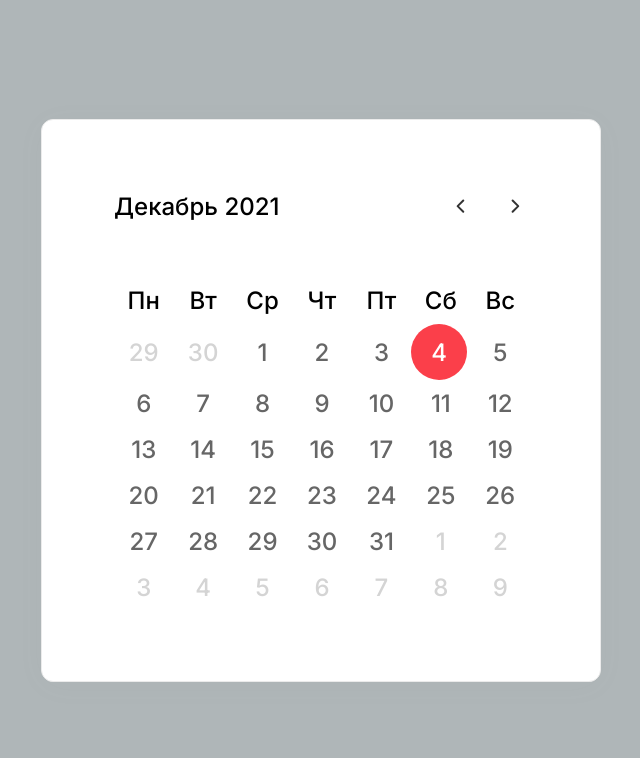
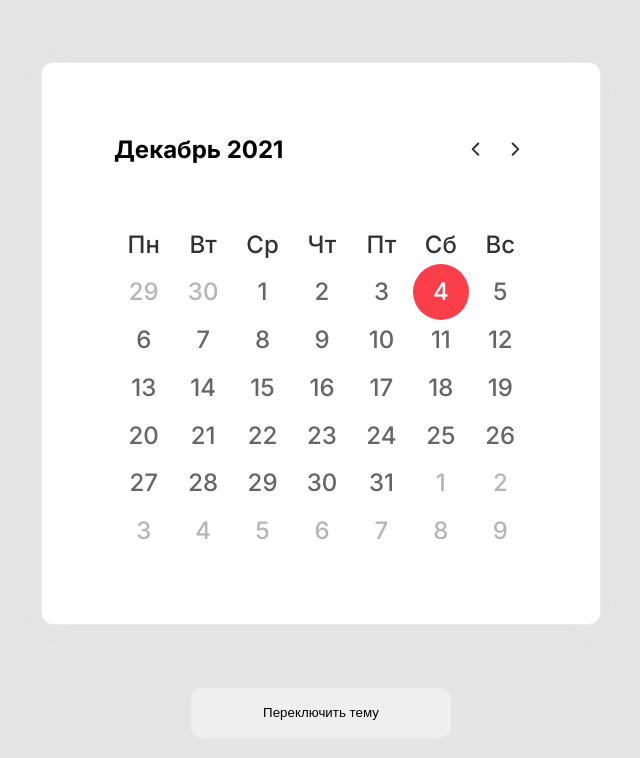
Before and after one commit to IgorSmugalov/calendar, a website built with webpack: page src/index.html in a window 1280 px wide. Shown: the whole page, without its empty margins (319-959 px from the left). Built offline with nearby package versions, Linux system fonts and the light colour scheme.

Commit message:
rework style from css to scss add themes on css rework buttons from "onclick" in html to eventlistener in js

```diff
--- a/src/calendar.js
+++ b/src/calendar.js
@@ -20,7 +20,7 @@ let globalCurrentMonth = new Date().getMonth();
 function printMonthAndYear(month, year) { // Выводит месяц и год на странице
 	let monthList = ['Январь', 'Февраль', 'Март', 'Апрель', 'Май', 'Июнь', 'Июль', 'Август', 'Сентябрь', 'Октябрь', 'Ноябрь', 'Декабрь'];
 	let monthName = monthList[month];
-	let monthOutput = document.querySelector('.month');
+	let monthOutput = document.querySelector('.calendar__current-month');
 	monthOutput.innerText = `${monthName} ${year} `;
 };
 
@@ -29,7 +29,7 @@ function createCalendarGrid() { //создаеn сетку координат 7
 	calendarDates.innerHTML = '';
 	for (let dayGrid = 1; dayGrid <= 7 * 6; dayGrid++) {
 		let date = document.createElement('div');
-		date.classList.add('date-item');
+		date.classList.add('calendar__dates-item');
 		date.setAttribute('id', `date${dayGrid}`);
 		calendarDates.append(date);
 	};
@@ -61,20 +61,25 @@ function fillCalendarVer2(month, year) {
 	let dateCoordinate = 1;
 	for (let dateOutput = calendarParameters.daysInPreviousMonth - calendarParameters.includedDaysFromPreviousMonth + 1; dateOutput <= calendarParameters.daysInPreviousMonth; dateOutput++) {
 		document.querySelector(`#date${dateCoordinate}`).append(dateOutput);
-		document.querySelector(`#date${dateCoordinate}`).classList.add('outer-date');
+		document.querySelector(`#date${dateCoordinate}`).classList.add('calendar__dates--outer-date');
 		dateCoordinate++;
 	}
 	for (let dateOutput = 1; dateOutput <= calendarParameters.daysInCurrentMonth; dateOutput++) {
 		document.querySelector(`#date${dateCoordinate}`).append(dateOutput);
 		if (dateOutput == currentDate.currentDate & month == currentDate.currentMonth & year == currentDate.currentYear) {
-			document.querySelector(`#date${dateCoordinate}`).classList.add('current-data');
+			document.querySelector(`#date${dateCoordinate}`).classList.add('calendar__dates--current-data');
+			let currentDateContainer = document.querySelector(`#date${dateCoordinate}`);
+			let currentDateBacklight = document.createElement('div');
+			currentDateBacklight.classList.add('calendar__dates--current-data-backlight');
+			currentDateContainer.append(currentDateBacklight);
+
 		}
 		calendarParameters.numWeekdayForFirstMonthDay++;
 		dateCoordinate++;
 	}
 	for (let dateOutput = 1; dateOutput <= calendarParameters.includedDaysFromNextMonth; dateOutput++) {
 		document.querySelector(`#date${dateCoordinate}`).append(dateOutput);
-		document.querySelector(`#date${dateCoordinate}`).classList.add('outer-date');
+		document.querySelector(`#date${dateCoordinate}`).classList.add('calendar__dates--outer-date');
 		dateCoordinate++;
 	}
 };
@@ -110,5 +115,8 @@ function prevMounth() { // Предыдущий месяц по кнопке <
 	CreateCalendar(globalCurrentMonth, globalCurrentYear);
 };
 
-window.nextMounth = nextMounth;
-window.prevMounth = prevMounth;
+const switchToNextMounth = document.querySelector('.calendar__arrow--next');
+switchToNextMounth.addEventListener('click', nextMounth);
+
+const switchToPreviewMounth = document.querySelector('.calendar__arrow--preview');
+switchToPreviewMounth.addEventListener('click', prevMounth);
--- a/src/fonts.css
+++ b/src/fonts.css
@@ -1,11 +1,7 @@
 @import url('https://fonts.googleapis.com/css2?family=Inter:wght@500;700&display=swap');
 
-h1, h2, p{
+body {
     font-family: Inter;
-}
-div {
-    font-family: Inter;
-    font-weight: 500;
     font-size: 24px;
     text-align: center;
 }
--- a/src/index.html
+++ b/src/index.html
@@ -3,33 +3,39 @@
 <head>
 	<title></title>
 </head>
-<body>
+<body class="light-theme">
 
-<section class="calendar-container">
-	<div class="month-selector">
-		<div class="month"></div>
-		<div class="arrows">
-			<button class="button-month-switcher" onclick="prevMounth()">
-				<svg width="9" height="14" viewBox="0 0 9 14" fill="none" xmlns="http://www.w3.org/2000/svg"><path d="M7.2843 1.00001L1.62744 6.65686L7.2843 12.3137" stroke="#333333" stroke-width="2" stroke-linecap="round" stroke-linejoin="round"/></svg>
+<section class="calendar">
+	<div class="calendar__month-selector">
+		<div class="calendar__current-month"></div>
+		<div class="calendar__actions">
+			<button class="calendar__arrow calendar__arrow--preview">
+				<svg class="calendar__arrow--svg" width="9" height="14" viewBox="0 0 9 14" fill="none" xmlns="http://www.w3.org/2000/svg"><path d="M7.2843 1.00001L1.62744 6.65686L7.2843 12.3137" stroke-width="2" stroke-linecap="round" stroke-linejoin="round"/></svg>
 			</button>
-			<button class="button-month-switcher" onclick="nextMounth()">
-				<svg width="9" height="14" viewBox="0 0 9 14" fill="none" xmlns="http://www.w3.org/2000/svg"><path d="M1.59803 1.00001L7.25488 6.65686L1.59803 12.3137" stroke="#333333" stroke-width="2" stroke-linecap="round" stroke-linejoin="round"/></svg>
+			<button class="calendar__arrow calendar__arrow--next">
+				<svg class="calendar__arrow--svg" width="9" height="14" viewBox="0 0 9 14" fill="none" xmlns="http://www.w3.org/2000/svg"><path d="M1.59803 1.00001L7.25488 6.65686L1.59803 12.3137" stroke-width="2" stroke-linecap="round" stroke-linejoin="round"/></svg>
 			</button>
 		</div>
 	</div>
-	<div class="calendar">
-		<div class="calendar-weekdays">
-			<div class="weekday-item">Пн</div>
-			<div class="weekday-item">Вт</div>
-			<div class="weekday-item">Ср</div>
-			<div class="weekday-item">Чт</div>
-			<div class="weekday-item">Пт</div>
-			<div class="weekday-item">Сб</div>
-			<div class="weekday-item">Вс</div>
+	<div class="calendar__date-output">
+		<div class="calendar__weekdays">
+			<div class="calendar__weekdays-item">Пн</div>
+			<div class="calendar__weekdays-item">Вт</div>
+			<div class="calendar__weekdays-item">Ср</div>
+			<div class="calendar__weekdays-item">Чт</div>
+			<div class="calendar__weekdays-item">Пт</div>
+			<div class="calendar__weekdays-item">Сб</div>
+			<div class="calendar__weekdays-item">Вс</div>
 		</div>
-		<div class="calendar-dates" id="calendar">
+		<div class="calendar__dates" id="calendar">
+			<!-- <div class="calendar__dates-item" id="date1">1</div> <------- Пример строки с датой -->
 		</div>
 	</div>
+	<div class="calendar__theme-switcher">
+	</div>
+</section>
+<section class="theme-switcher">
+	<button class="theme-switcher__button">Переключить тему</button>
 </section>
 
 </body>
--- a/src/index.js
+++ b/src/index.js
@@ -1,3 +1,5 @@
-import './style.css'
+import './style.scss'
 import './fonts.css';
 import './calendar.js';
+import './themes.js';
+import './themes.css'
--- /dev/null
+++ b/src/style.scss
@@ -0,0 +1,104 @@
+html,
+body {
+  margin: 0;
+  padding: 0;
+  background-color: #E5E5E5;
+  height: 100%;
+  width: 100%;
+}
+body {
+  display: flex;
+  align-items: center;
+  justify-content: space-evenly;
+  flex-direction: column;
+  flex-wrap: wrap;
+}
+
+/* Рамки вокруг блоков */
+
+// div, button {
+// border: 1px solid black !important;
+// }
+
+.calendar {
+  width: 560px;
+  height: 563px;
+  padding: 72px;
+  border: 1px solid;
+  border-radius: 12px;
+  box-sizing: border-box;
+
+  &__month-selector {
+    display: flex;
+    justify-content: space-between;
+    font-size: 24px;
+    font-weight: 700;
+  }
+
+  &__actions {
+    display: flex;
+  }
+
+  &__arrow {
+    background-color: transparent;
+    border-radius: 15%;
+    border-color: transparent;
+    vertical-align: top;
+
+    &--svg {
+      height: 100%;
+
+    }
+    &--preview {
+      margin-right: 15px;
+    }
+  }
+
+  &__date-output {
+    width: 416px;
+    height: 334px;
+    margin-top: 56px;
+  }
+
+  &__weekdays {
+    display: grid;
+    height: calc(100% / 7);
+    grid-template-columns: repeat(7, 1fr);
+    grid-template-areas: "mo tu we th fr sa su";
+  }
+
+  &__weekdays-item {
+    display: flex;
+    align-items: center;
+    justify-content: center;
+  }
+
+  &__dates-item {
+    display: flex;
+    align-items: center;
+    justify-content: center;
+    z-index: 1;
+  }
+
+  &__dates {
+    display: grid;
+    height: calc(100% - (100% / 7));
+    grid-template-columns: repeat(7, 1fr);
+    grid-template-rows: repeat(6, 1fr);
+
+    &--outer-date {
+    }
+
+    &--current-data {
+    }
+
+    &--current-data-backlight {
+      height: 56px;
+      width: 56px;
+      border-radius: 50%;
+      position: fixed;
+      z-index: -1;
+
+    }
+  }
+}
--- /dev/null
+++ b/src/themes.css
@@ -0,0 +1,88 @@
+
+.light-theme {
+    --theme-calendar-border-color: #ebebeb;
+    --theme-calendar-bg-color: #ffffff;
+    --theme-calendar-box-shadow: 0px 4px 32px #aaaaaa08;
+
+    --theme-calendar__month-selector-text-color: #333333;
+    --theme-calendar__arrow-hover: #aaaaaa;
+    --theme-calendar__arrow-svg-line-color: #333333;
+
+    --theme-calendar__weekdays-text-color: #333333;
+    --theme-calendar__dates-text-color: #666666;
+    --theme-calendar__dates--outer-date-text-color: #b6b6b6;
+    --theme-calendar__dates--current-data-background-color: #FB3F4A;
+    --theme-calendar__dates--current-data-text-color: #FFFFFF;
+}
+
+
+.dark-theme {
+    --theme-calendar-border-color: #090A0C;
+    --theme-calendar-bg-color: #000000;
+    --theme-calendar-box-shadow: 0px 4px 32px #aaaaaa08;
+
+    --theme-calendar__month-selector-text-color: #FFFFFF;
+    --theme-calendar__arrow-hover: #363636;
+    --theme-calendar__arrow-svg-line-color: #FFFFFF;
+
+    --theme-calendar__weekdays-text-color: #FFFFFF;
+    --theme-calendar__dates-text-color: #CCCCCC;
+    --theme-calendar__dates--outer-date-text-color: #6d6d6d;
+    --theme-calendar__dates--current-data-background-color: #589C5F;
+    --theme-calendar__dates--current-data-text-color: #FFFFFF
+
+}
+
+
+.calendar {
+    background-color: var(--theme-calendar-bg-color);
+    border-color: var(--theme-calendar-border-color);
+    box-shadow: var(--theme-calendar-box-shadow);
+}
+.calendar__calendar__month-selector {
+    color: var(--theme-calendar__month-selector-text-color);
+}
+.calendar__arrow:hover {
+    background-color: var(--theme-calendar__arrow-hover);
+}
+.calendar__arrow--svg path{
+    stroke: var(--theme-calendar__arrow-svg-line-color);
+}
+.calendar__weekdays {
+    color: var(--theme-calendar__weekdays-text-color);
+}
+.calendar__dates{
+    color: var(--theme-calendar__dates-text-color);
+}
+.calendar__dates--outer-date{
+    color: var(--theme-calendar__dates--outer-date-text-color);
+}
+.calendar__dates--current-data-backlight{
+    background-color: var(--theme-calendar__dates--current-data-background-color);
+}
+.calendar__dates--current-data{
+    color: var(--theme-calendar__dates--current-data-text-color);
+}
+
+/* ////////////////////////////// */
+
+.theme-switcher {
+    height: 50px;
+    width: 560px;
+    border-radius: 12px;
+    display: flex;
+    justify-content: space-evenly;
+    background-color: var(--theme-bg-color);
+}
+
+.theme-switcher__button {
+    flex-grow: 0.3;
+    border-radius: 12px;
+    border-color: transparent;
+    color: var(--theme-text-color);
+
+}
+
+.theme-switcher__button:hover {
+    background-color: #535353;
+}
--- /dev/null
+++ b/src/themes.js
@@ -0,0 +1,12 @@
+///////////////////////////////
+function switchTheme () {
+    let calendarTheme = document.body;
+	calendarTheme.classList.toggle('dark-theme');
+	calendarTheme.classList.toggle('light-theme');
+    console.log(calendarTheme);
+};
+
+
+const switchThemeButton = document.querySelector('.theme-switcher__button');
+switchThemeButton.addEventListener('click', switchTheme);
+///////////////////////////////
--- a/webpack/webpack.dev.js
+++ b/webpack/webpack.dev.js
@@ -4,6 +4,7 @@ const path = require('path');
 // Webpack dependencies.
 const merge = require('webpack-merge');
 const commonCfg = require('./webpack.common');
+const MiniCssExtractPlugin = require('mini-css-extract-plugin');
 
 module.exports = (env, argv) => merge(commonCfg(env, {
   ...argv,
@@ -13,6 +14,7 @@ module.exports = (env, argv) => merge(commonCfg(env, {
   devtool: 'source-map',
 
   plugins: [
+    new MiniCssExtractPlugin({filename: '[name].css'}),
 
   ]
 });
```
Also changed, not shown: package.json (+10 -0 lines), webpack/webpack.common.js (+77 -4 lines), src/style.css (deleted), src/test-style.scss (added), webpack/webpack.prod.js (line endings or trailing spaces), 2 other files.
